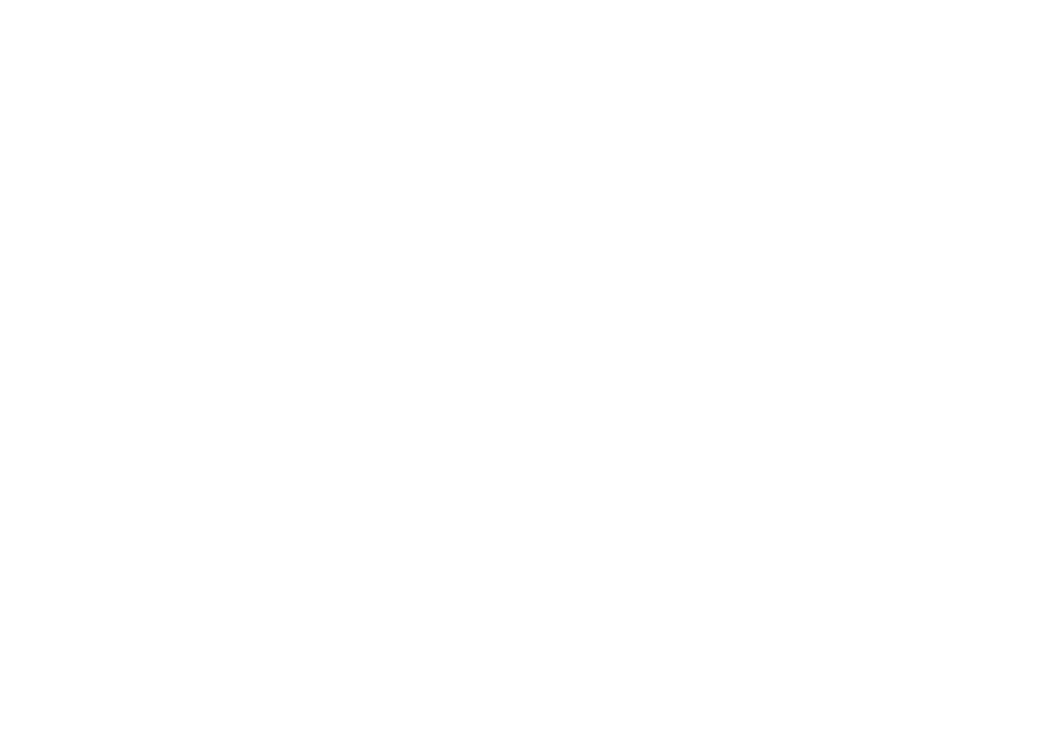
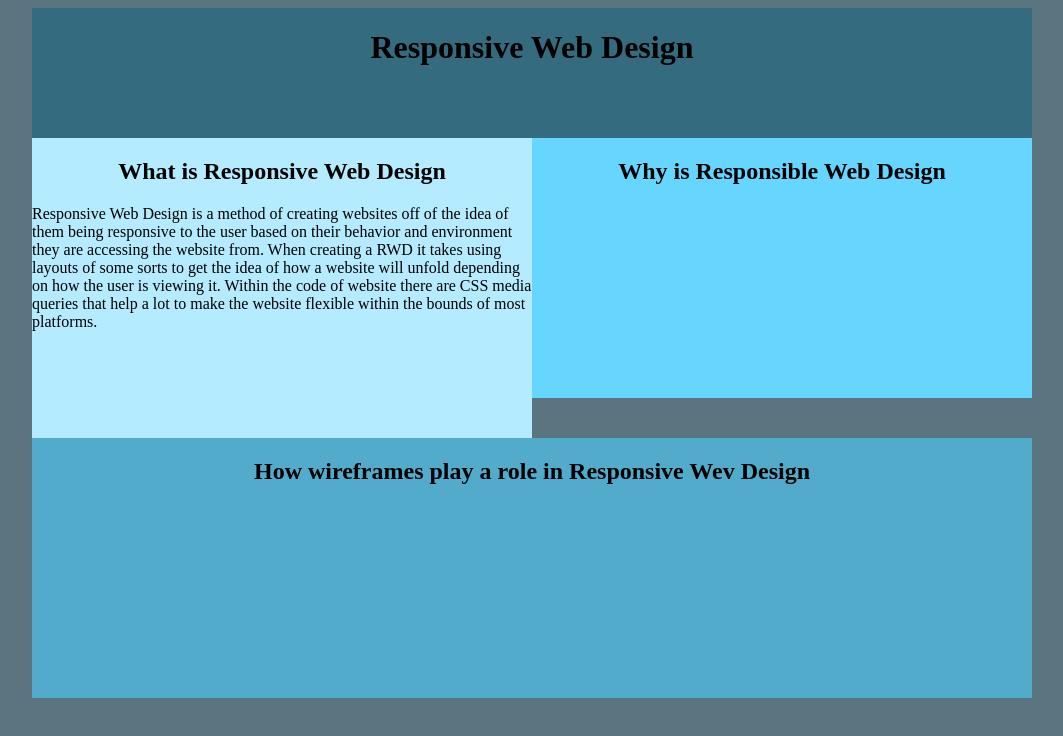
Before and after one commit to MarcLenahan/341-work, a plain HTML site: page HW-10/index.html in a window 1280 px wide. Shown: the whole page, without its empty margins (108-1171 px from the left). Drawn offline with Linux system fonts and the light colour scheme.

Commit message:
building

```diff
--- a/HW-10/index.html
+++ b/HW-10/index.html
@@ -12,5 +12,23 @@
   </head>
   <body>
 
+    <div class="container">
+      <div class="box title">
+        <h1>Responsive Web Design</h1>
+      </div>
+
+      <div class="box about">
+        <h2 id="RWD_title">What is Responsive Web Design</h2>
+        <p class="fist_discription">Responsive Web Design is a method of creating websites off of the idea of them being responsive to the user based on their behavior and environment they are accessing the website from. When creating a RWD it takes using layouts of some sorts to get the idea of how a website will unfold depending on how the user is viewing it. Within the code of website there are CSS media queries that help a lot to make the website flexible within the bounds of most platforms.</p>
+      </div>
+      <div class="box why">
+        <h2 id="RWD_title">Why is Responsible Web Design</h2>
+      </div>
+
+      <div class="box how">
+        <h2 id="RWD_title">How wireframes play a role in Responsive Wev Design</h2>
+      </div>
+    </div>
+
   </body>
 </html>
--- a/HW-10/main.css
+++ b/HW-10/main.css
@@ -0,0 +1,57 @@
+body {
+  background-color: #5A757F;
+}
+@media (min-width: 320px){
+.container {
+  display: flex;
+  flex-wrap: wrap;
+}
+
+.box {
+  width: 100%;
+  height: 300px;
+}
+
+.title {
+  background-color: #346B7F;
+  height: 130px;
+  text-align: center;
+}
+
+.about {
+  background-color: #b4Ebff;
+  min-height: 300px;
+
+
+}
+#RWD_title {
+  text-align: center;
+}
+
+.why {
+  background-color: #67d6ff;
+  height: 260px;
+}
+
+.how {
+  background-color: #53abcc;
+  height: 260px;
+}
+}
+@media (min-width: 768px) {
+  .about {
+    width: 50%;
+  }
+  .why {
+    width: 50%;
+  }
+}
+
+@media (min-width: 1000px) {
+  .container {
+    width: 1000px;
+    margin-left: auto;
+    margin-right: auto;
+  }
+
+}
```
